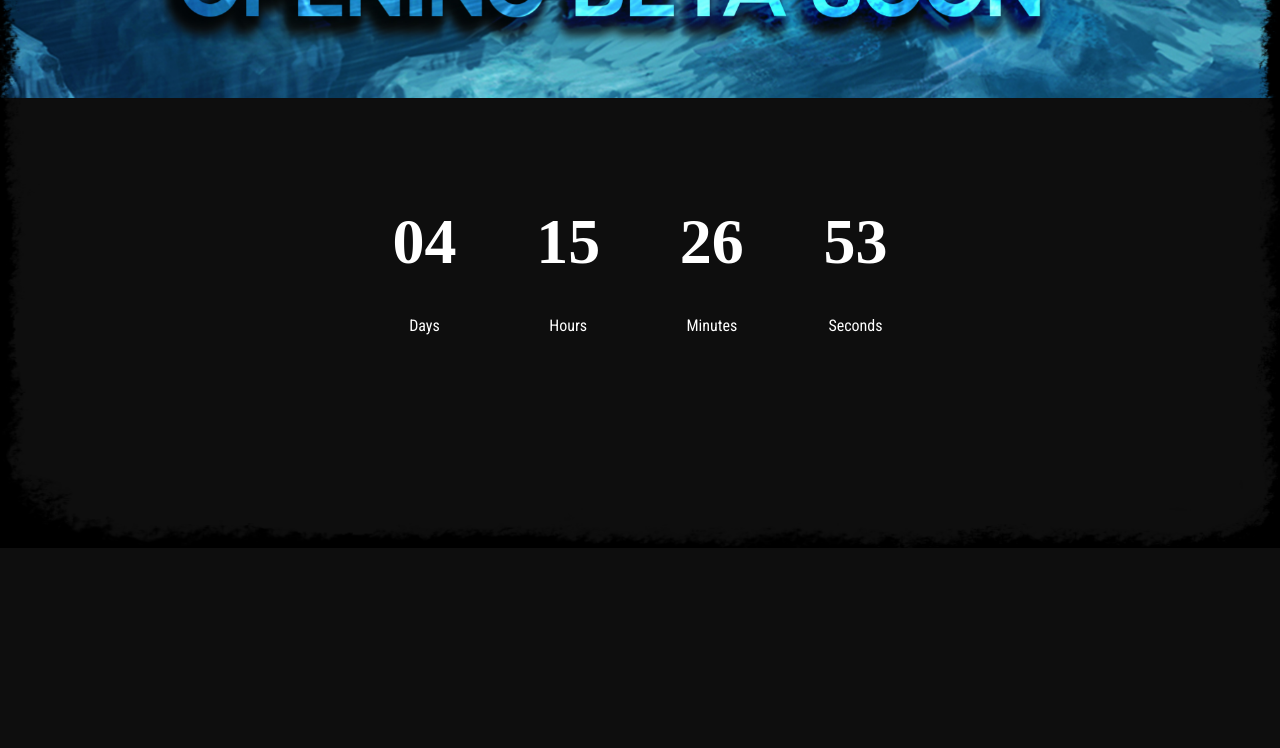
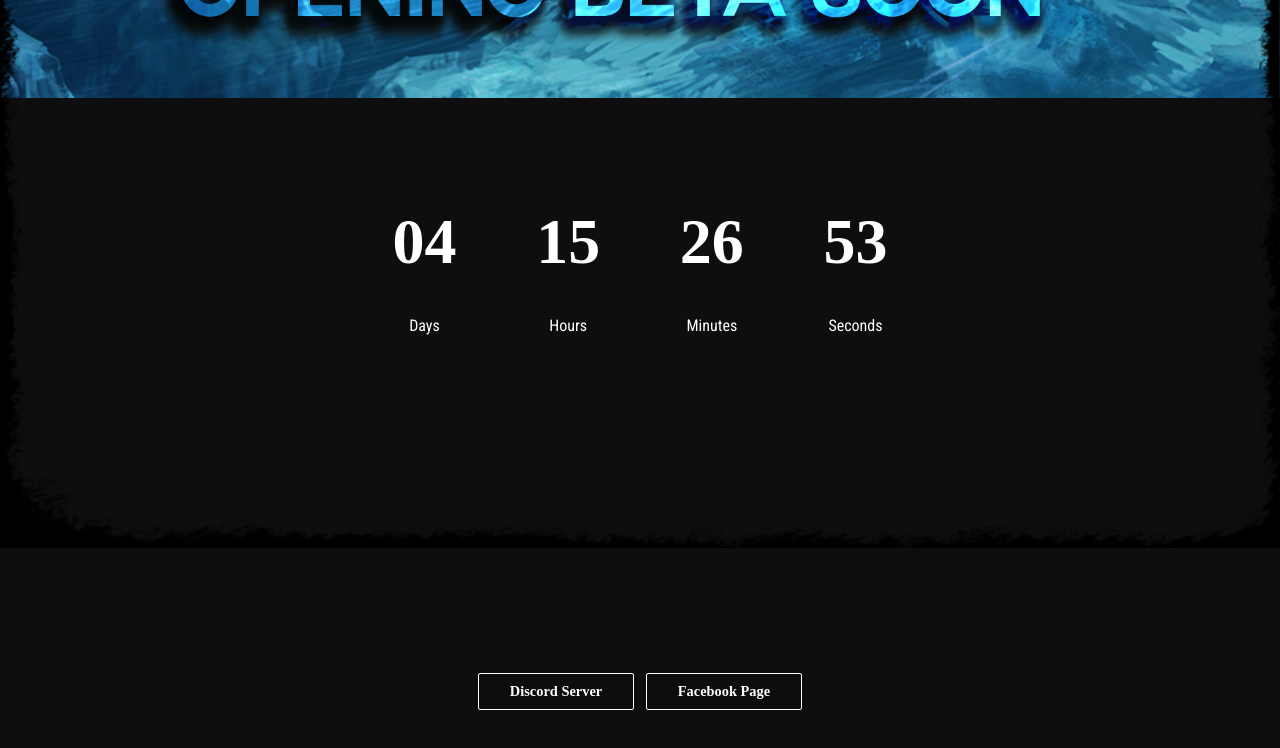
Before and after one commit to maelstrom-net/countdown-malragh-beta, a plain HTML site: page index.html in a window 1280 px wide. Shown: the part 252-1000 px from the top of the page. Before the commit the page ends 800 px from the top, so only its background shows below. Drawn offline with nearby package versions, Linux system fonts and the light colour scheme; a web font is replaced by a local one.

Commit message:
Update index.html

```diff
--- a/index.html
+++ b/index.html
@@ -208,6 +208,34 @@
     <div class="nk-gap-4"></div>
 
 
+  <div class="nk-header-title nk-header-title-full nk-header-title-parallax nk-header-title-parallax-opacity">
+        <div class="bg-image op-4">
+
+        </div>
+        <div class="nk-header-table">
+            <div class="nk-header-table-cell">
+                <div class="container">
+
+    <div class="nk-gap-4"></div>
+
+                    </div>
+
+                    <a  align="center" href="https://discord.gg/HDVEs33" class="nk-btn nk-btn-lg">
+                           <span class=""></span>
+                           <span>Discord Server</span>
+                       </a>
+                       <a  align="center" href="https://www.facebook.com/MaelstromServer/" class="nk-btn nk-btn-lg">
+                              <span class=""></span>
+                              <span>Facebook Page</span>
+                          </a>
+
+
+
+                     </div>
+                 </div>
+             </div>
+
+           </div>
 
 
 
```
